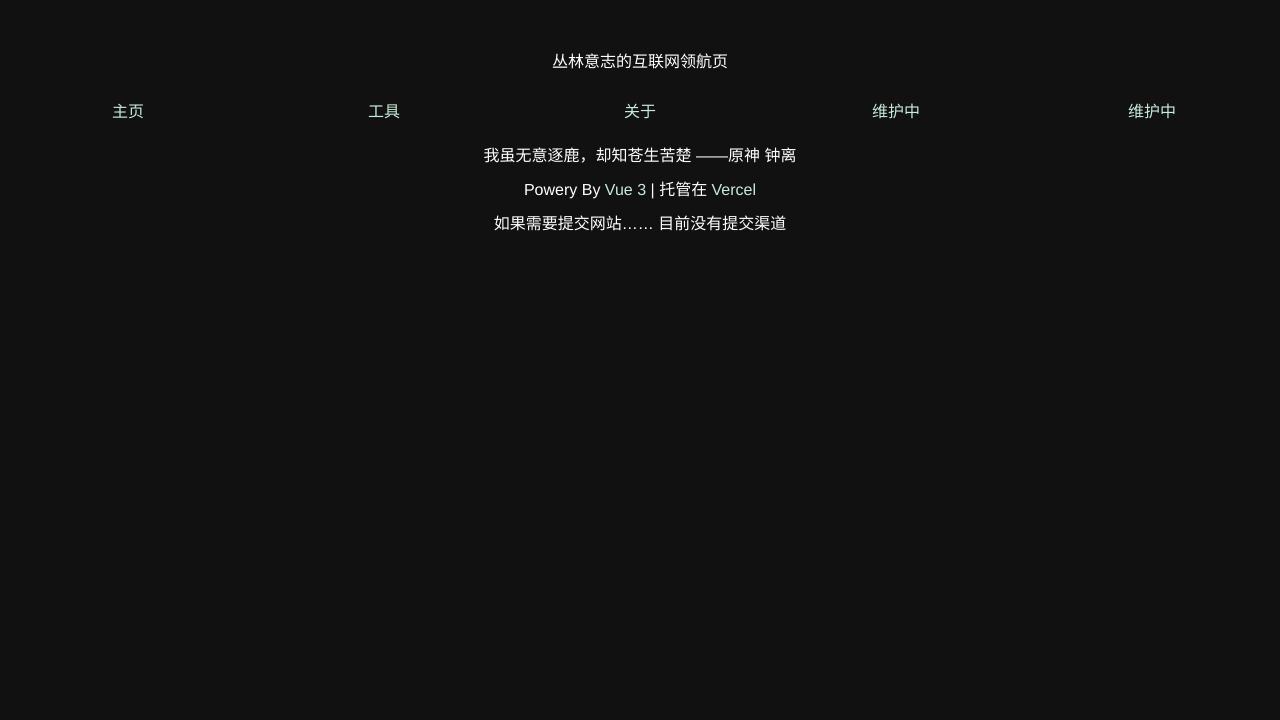
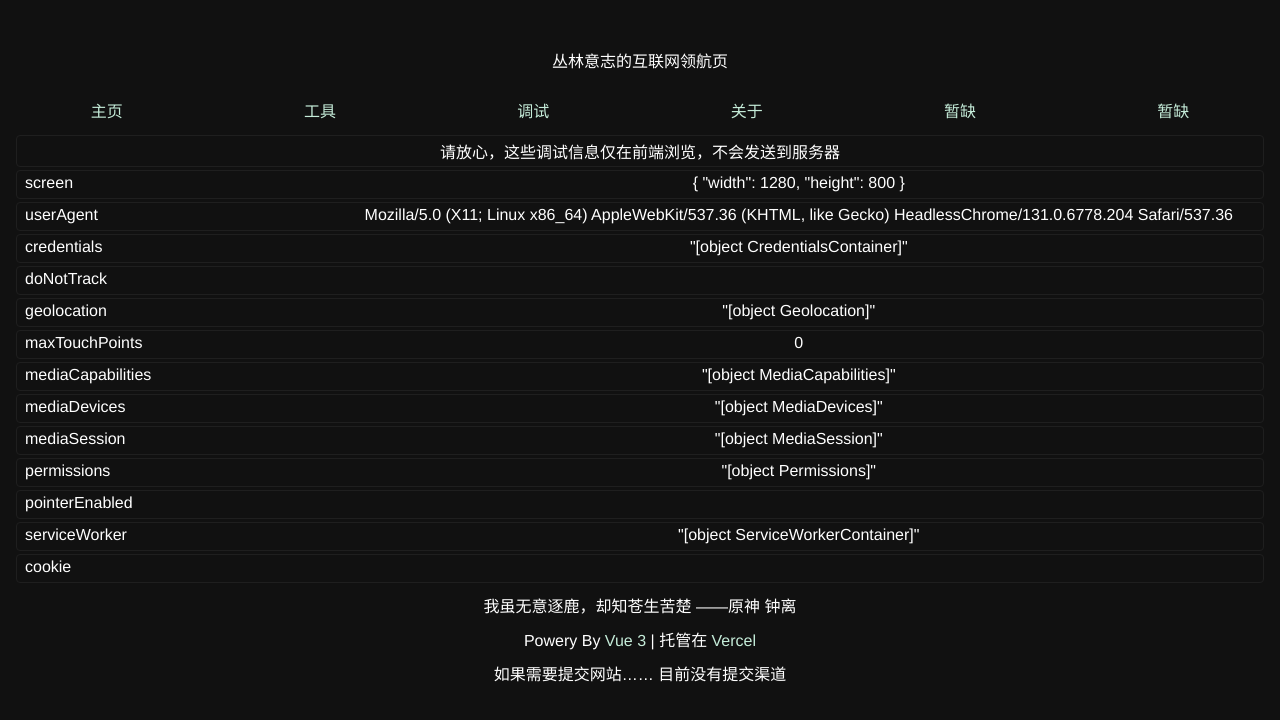
Before and after one commit to conglinyizhi/NavigationCenter, a Vue app: page /debug in a window 1280 px wide. Shown: the top 720 px of the page. Built offline with nearby package versions, Linux system fonts and the light colour scheme.

Commit message:
新增 测试页面

```diff
--- a/src/components/header.vue
+++ b/src/components/header.vue
@@ -6,11 +6,12 @@
     <div id="headerMenu">
       <router-link to="/">主页</router-link>
       <router-link to="/tools">工具</router-link>
+      <router-link to="/debug">调试</router-link>
       <router-link to="/about">关于</router-link>
       <a
         v-for="a in 2"
         :key="a"
-      >维护中</a>
+      >暂缺</a>
     </div>
   </div>
 </template>
--- a/src/router/index.js
+++ b/src/router/index.js
@@ -1,6 +1,7 @@
 import { createRouter, createWebHistory } from 'vue-router'
 import Home from '../views/Home.vue'
 import Tools from '../views/Tools.vue'
+import Debug from '../views/debug.vue'
 const router = createRouter({
   history: createWebHistory(),
   routes: [
@@ -20,6 +21,10 @@ const router = createRouter({
       path:'/tools',
       name:'Tools',
       component:Tools
+    },{
+      path:'/debug',
+      name:'debug',
+      component:Debug
     }
   ]
 })
--- /dev/null
+++ b/src/views/debug.vue
@@ -0,0 +1,64 @@
+<template>
+  <div
+    class="debugCard"
+    style="text-align:center;display:block"
+  >
+    请放心，这些调试信息仅在前端浏览，不会发送到服务器</div>
+  <div
+    class="debugCard"
+    v-for="(value,key,index) in debugdata"
+    :key="index"
+  >
+    <span
+      class="title"
+      v-text="key"
+    ></span>
+    <span
+      class="text"
+      v-text="value"
+    ></span>
+  </div>
+</template>
+
+<style scope>
+.title {
+  flex: 1;
+}
+.text {
+  flex: 3;
+}
+.debugCard {
+  border: 1px rgb(31, 31, 31) groove;
+  border-radius: 4px;
+  display: flex;
+  padding: 3px;
+  margin: 3px 1rem;
+}
+.debugCard:hover {
+  border-color: rgb(19, 97, 3);
+}
+</style>
+
+<script>
+export default {
+  data() {
+    return {
+      debugdata: {
+        screen: { width: window.innerWidth, height: window.innerHeight },
+        userAgent: navigator.userAgent,
+        credentials: navigator.credentials,
+        doNotTrack: navigator.doNotTrack,
+        geolocation: navigator.geolocation,
+        maxTouchPoints: navigator.maxTouchPoints,
+        mediaCapabilities: navigator.mediaCapabilities,
+        mediaDevices: navigator.mediaDevices,
+        mediaSession: navigator.mediaSession,
+        permissions: navigator.permissions,
+        pointerEnabled: navigator.pointerEnabled,
+        serviceWorker: navigator.serviceWorker,
+        cookie: document.cookie,
+      },
+    };
+  },
+};
+</script>
```
